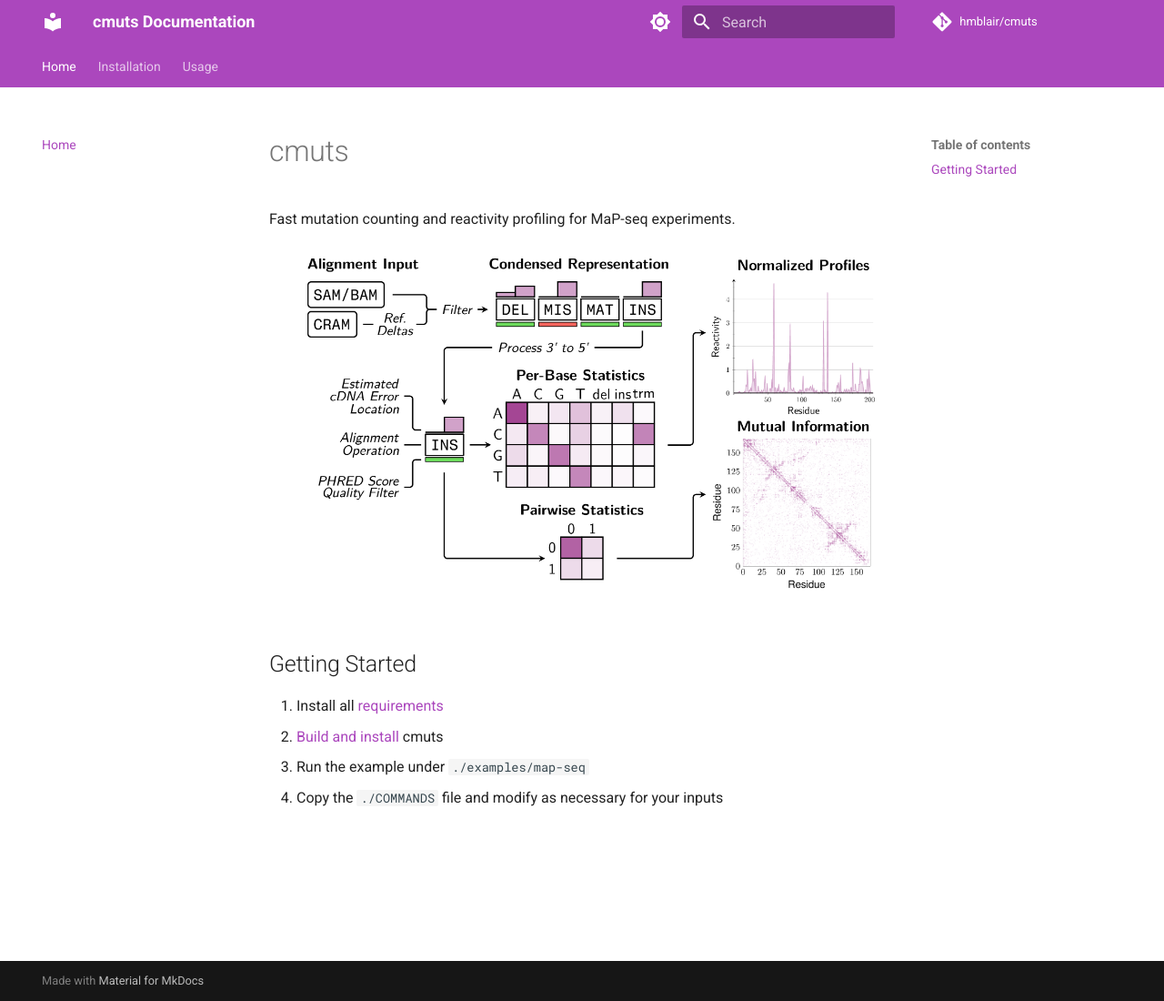
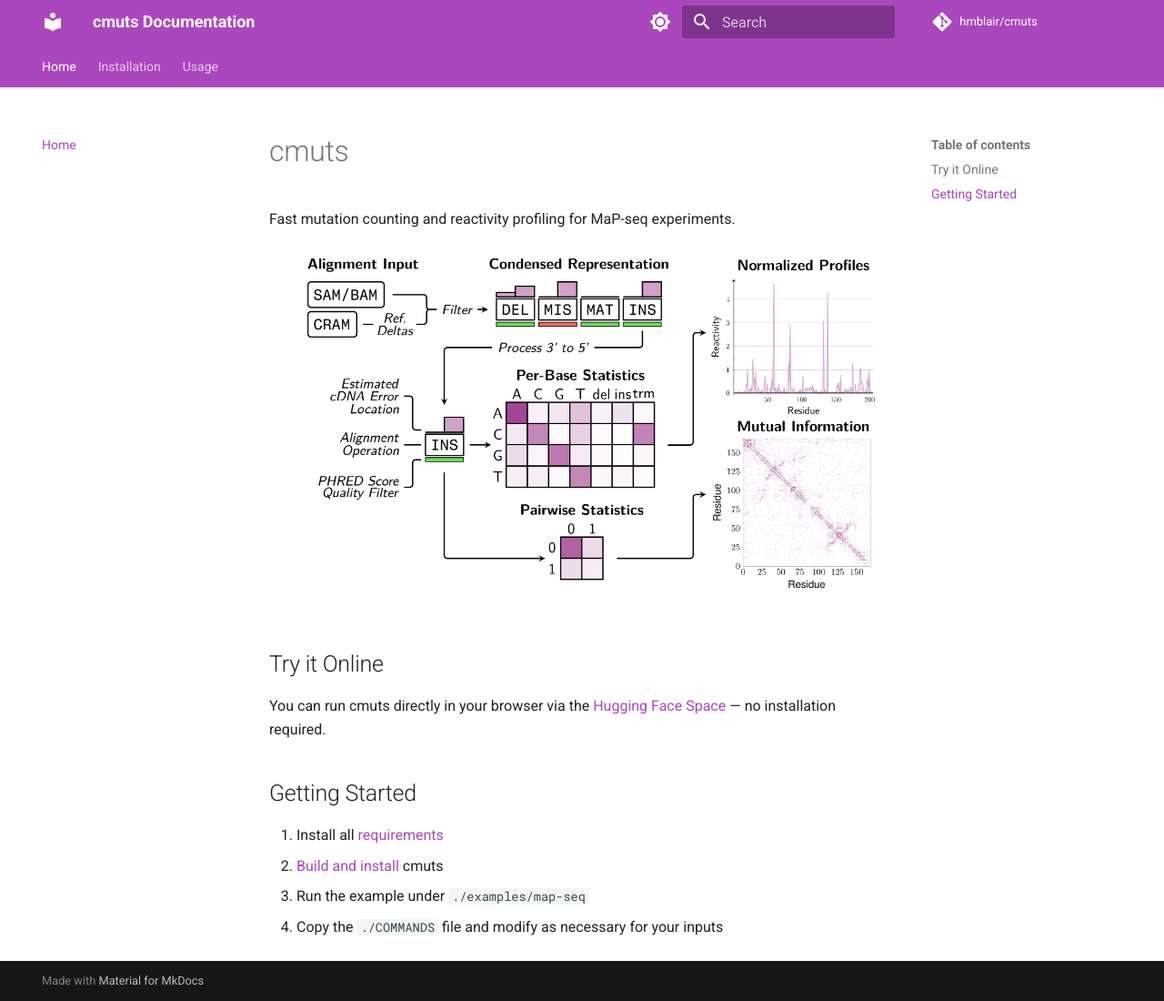
Before and after one commit to hmblair/cmuts, an MkDocs documentation site: the page built from docs/index.md, in a window 1280 px wide and 1100 px high. Shown: the whole window at 91% size. Built offline with MkDocs 1.6.1 and Material for MkDocs 9.7.7, drawn with Linux system fonts in a browser that asks for light colours; comment, search, counter and statistics services are not loaded.

Commit message:
Add Hugging Face Space link to README and docs

```diff
--- a/docs/index.md
+++ b/docs/index.md
@@ -3,6 +3,10 @@
 Fast mutation counting and reactivity profiling for MaP-seq experiments.
 
 ![cmuts overview](figures/overview.png)
+
+## Try it Online
+
+You can run cmuts directly in your browser via the [Hugging Face Space](https://huggingface.co/spaces/hamishmilsonblair/cmuts) — no installation required.
 
 ## Getting Started
 
```
Also changed, not shown: README.md (+1 -1 lines).
